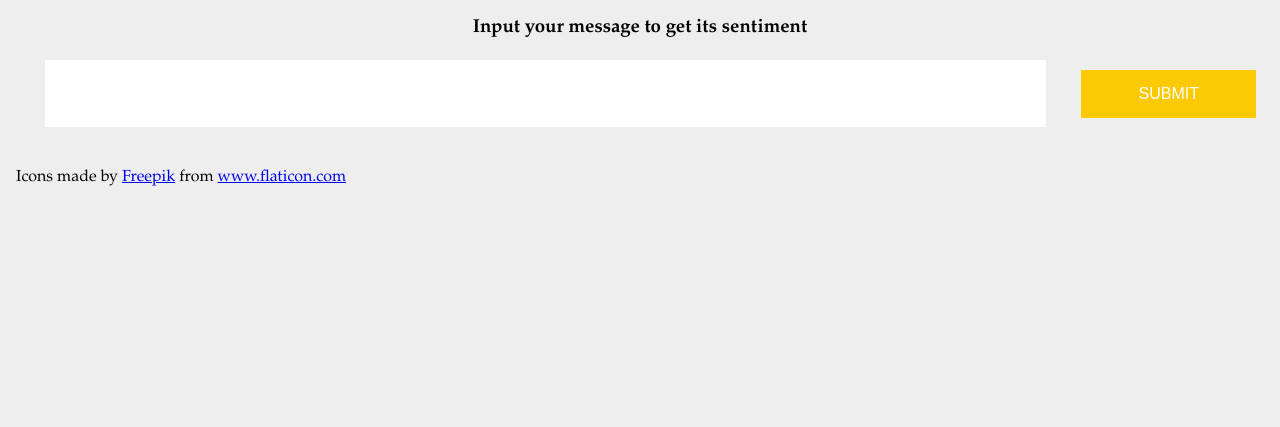
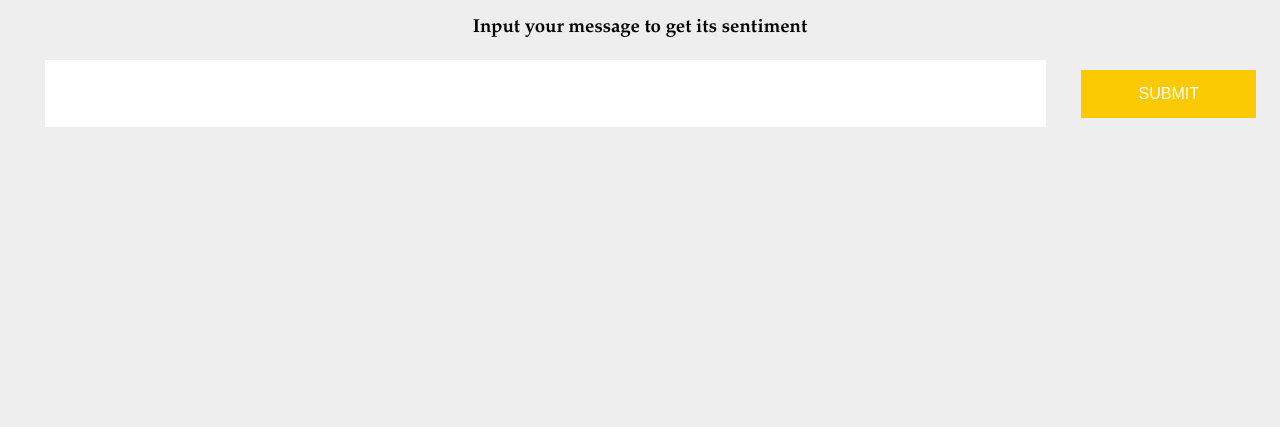
Before and after one commit to cmy113/sentiment-analysis-project, a Flask app: page / in a window 1280 px wide. Shown: the part 192-619 px from the top of the page. Run offline with Flask 2, Linux system fonts and the light colour scheme; parts of the project's set-up code (start-up, migrations or seed data) failed here and were passed over.

Commit message:
delete the icons statement

```diff
--- a/flaskr/templates/base.html
+++ b/flaskr/templates/base.html
@@ -68,9 +68,4 @@
 
 {% block content %}
 {% endblock %}
-<footer>
-    <div>Icons made by <a href="https://www.flaticon.com/authors/freepik" title="Freepik">Freepik</a> from <a
-        href="https://www.flaticon.com/" title="Flaticon">www.flaticon.com</a></div>
-</footer>
-
 </body>
```
